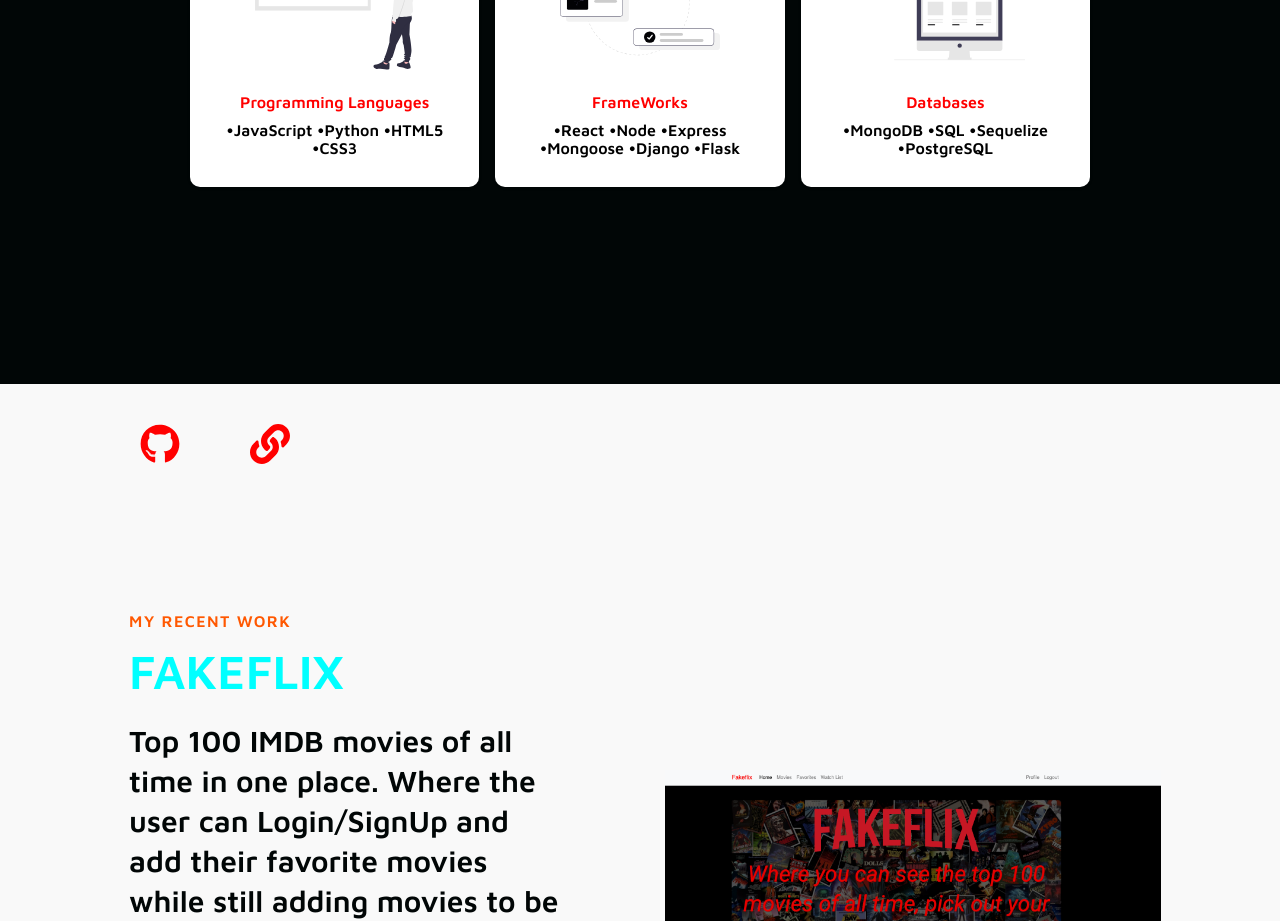
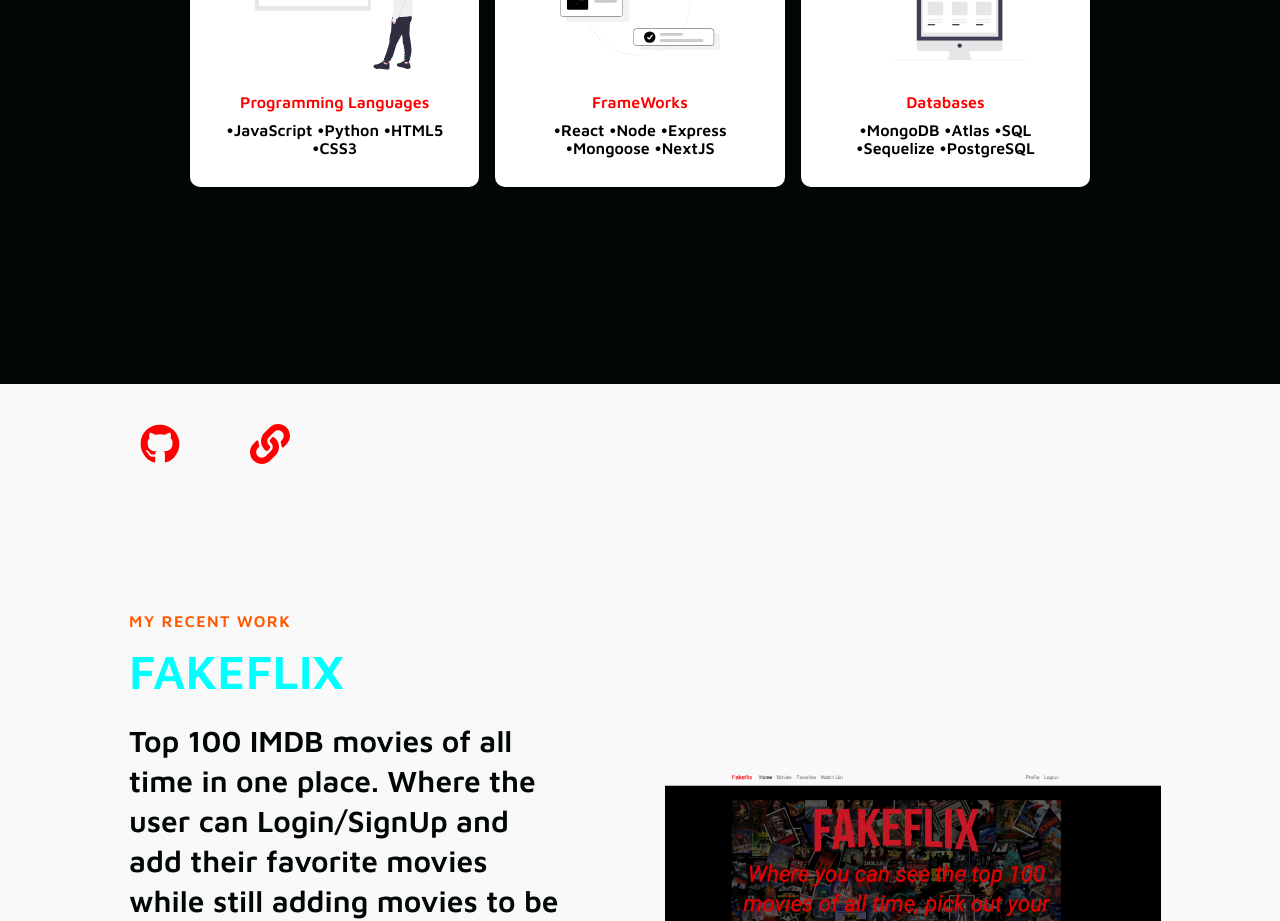
Before and after one commit to vinnyvilasboa/my-portfolio, a React (Create React App) app: page / in a window 1280 px wide. Shown: the part 2260-3181 px from the top of the page. Built offline with nearby package versions, Linux system fonts and the light colour scheme.

Commit message:
minor services update

```diff
--- a/src/components/Footer/index.jsx
+++ b/src/components/Footer/index.jsx
@@ -10,15 +10,9 @@ import { animateScroll as scroll } from 'react-scroll';
 import {
     FooterContainer,
     FooterWrap,
-    //   FooterLinksContainer,
-    //   FooterLinksWrapper,
-    //   FooterLinkItems,
-    //   FooterLinkTitle,
-    //   FooterLink,
     SocialMedia,
     SocialMediaWrap,
     SocialLogo,
-    WebsiteRights,
     SocialIcons,
     SocialIconLink
 } from './FooterElements';
--- a/src/components/HeroSection/index.jsx
+++ b/src/components/HeroSection/index.jsx
@@ -1,7 +1,6 @@
 import React from 'react'
-// import Video from '../../videos/video.mp4'
-// import Background from '../../images/background.jpg'
-import {HeroContainer, HeroBg, VideoBg, HeroContent, HeroH1, HeroP} from './HeroElements';
+import {HeroContainer, HeroBg, HeroContent, HeroH1, HeroP} from './HeroElements';
+// import {VideoBg} from './HeroElements';
 
 const HeroSection = () => {
     return (
--- a/src/components/InfoSection/index.jsx
+++ b/src/components/InfoSection/index.jsx
@@ -1,8 +1,6 @@
-import React, {useState} from 'react'
+import React from 'react'
 import { InfoContainer, InfoWrapper, InfoRow, Column1, Column2, TextWrapper, TopLine, Heading, Subtitle, ImgWrap, Img } from './InfoElements';
-import {Button} from '../ButtonElement'
-import {Link} from 'react-router-dom'
-import PowerList from '../PowerList';
+
 
 const InfoSection = ({ lightBg,
     imgStart,
@@ -13,13 +11,13 @@ const InfoSection = ({ lightBg,
     description,
     img,
     alt,
-    id,link}) => {
+    id}) => {
 
-        const [hover, setHover] = useState(false);
+        // const [hover, setHover] = useState(false);
 
-        const onHover = () => {
-          setHover(!hover);
-        }
+        // const onHover = () => {
+        //   setHover(!hover);
+        // }
     return (
         <>
             <InfoContainer lightBg={lightBg} id={id}>
--- a/src/components/Services /index.jsx
+++ b/src/components/Services /index.jsx
@@ -22,14 +22,15 @@ const Services = () => {
                         •Node
                         •Express
                         •Mongoose
-                        •Django
-                        •Flask </ServicesP>
+                        •NextJS
+                     </ServicesP>
                 </ServicesCard>
                 <ServicesCard>
                     <ServicesIcon src={Icon3}/>
                     <ServicesH2>Databases</ServicesH2>
                     <ServicesP>
                         •MongoDB
+                        •Atlas
                         •SQL
                         •Sequelize
                         •PostgreSQL </ServicesP>
--- a/src/components/Sidebar/index.jsx
+++ b/src/components/Sidebar/index.jsx
@@ -1,7 +1,7 @@
 
 import React, { useState, useEffect } from 'react';
 import { SidebarContainer, Icon, CloseIcon, SidebarWrapper, SidebarMenu, SidebarLink } from './SidebarElements'
-import { animateScroll as scroll } from 'react-scroll';
+// import { animateScroll as scroll } from 'react-scroll';
 
 const Sidebar = ({isOpen, toggle}) => {
     const [scrollNav, setScrollNav] = useState(false);
--- a/src/pages/index.jsx
+++ b/src/pages/index.jsx
@@ -3,7 +3,7 @@ import Sidebar from '../components/Sidebar'
 import Navbar from '../components/Navbar'
 import HeroSection from '../components/HeroSection'
 import InfoSection from '../components/InfoSection';
-import {homeObjOne, homeObjTwo, homeObjThree, homeObjFour, homeObjFive, homeObjSeven} from '../components/InfoSection/Data.jsx'
+import {homeObjOne, homeObjTwo, homeObjThree, homeObjFour, homeObjFive} from '../components/InfoSection/Data.jsx'
 import Services from '../components/Services '
 import Footer from '../components/Footer'
 import FakeFlix from '../components/FakeFlix'
```
Also changed, not shown: src/components/Navbar/index.jsx (+2 -10 lines), 1 other file (tests, documents, lock files or other folders).
